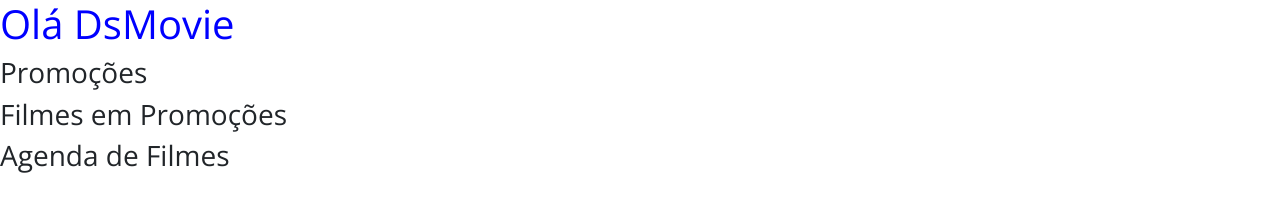
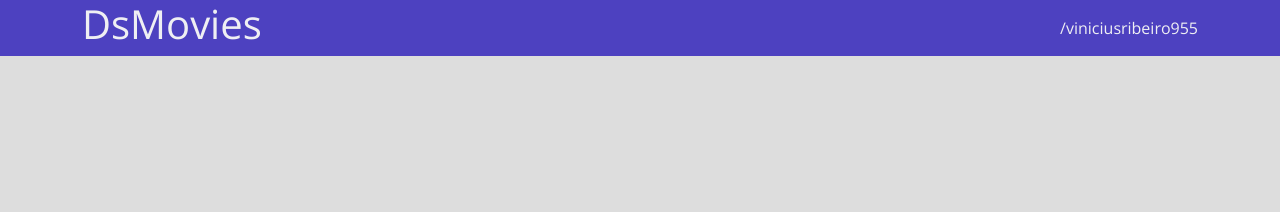
Before and after one commit to viniciusribeiro955/DsMovie, a plain HTML site: page index.html in a window 1280 px wide. Drawn offline with nearby package versions, Linux system fonts and the light colour scheme.

Commit message:
Barra Superior PARTE 1

```diff
--- a/CSS/styles.css
+++ b/CSS/styles.css
@@ -1,5 +1,21 @@
 
 @import url('https://fonts.googleapis.com/css2?family=Open+Sans:wght@300;400;700&display=swap');
 
-*{ font-family:'Open Sans',sans-serif;}
-h1{color: blue}
+*{ box-sizing: border-box;
+    font-family:'Open Sans',sans-serif;}
+    html,body{background-color:#ddd;}
+
+h1{color: #efeff3}
+
+header {background-color:
+    #4D41C0;
+color: #efeff3;
+}
+nav{ display:flex;
+    align-items: center;
+    justify-content:space-between;
+
+}
+a,a:hover{
+    text-decoration: none;
+    color: unset;}
--- a/index.html
+++ b/index.html
@@ -9,9 +9,12 @@
     <link rel="stylesheet" href="CSS/styles.css">
 </head>
 <body>
-    <h1>Olá DsMovie</h1>
-    <h3>Promoções</h3>
-    <h3>Filmes em Promoções</h3>
-    <h3>Agenda de Filmes</h3>
+   <header>
+    <nav class="container">
+<h1>DsMovies</h1>
+<a href="https://github.com/viniciusribeiro955">/viniciusribeiro955</a>
+
+    </nav>
+   </header>
    </body>
 </html>
```
